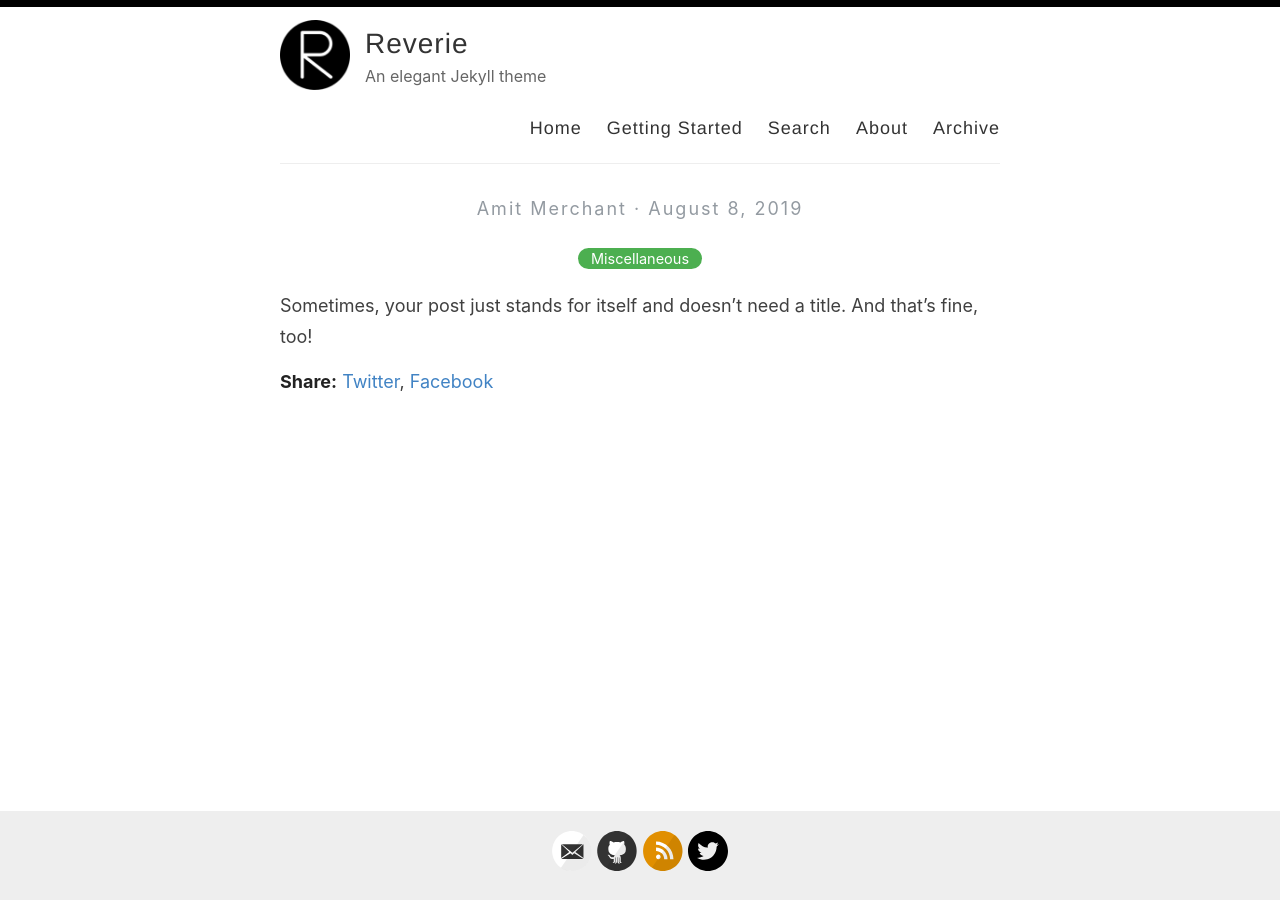
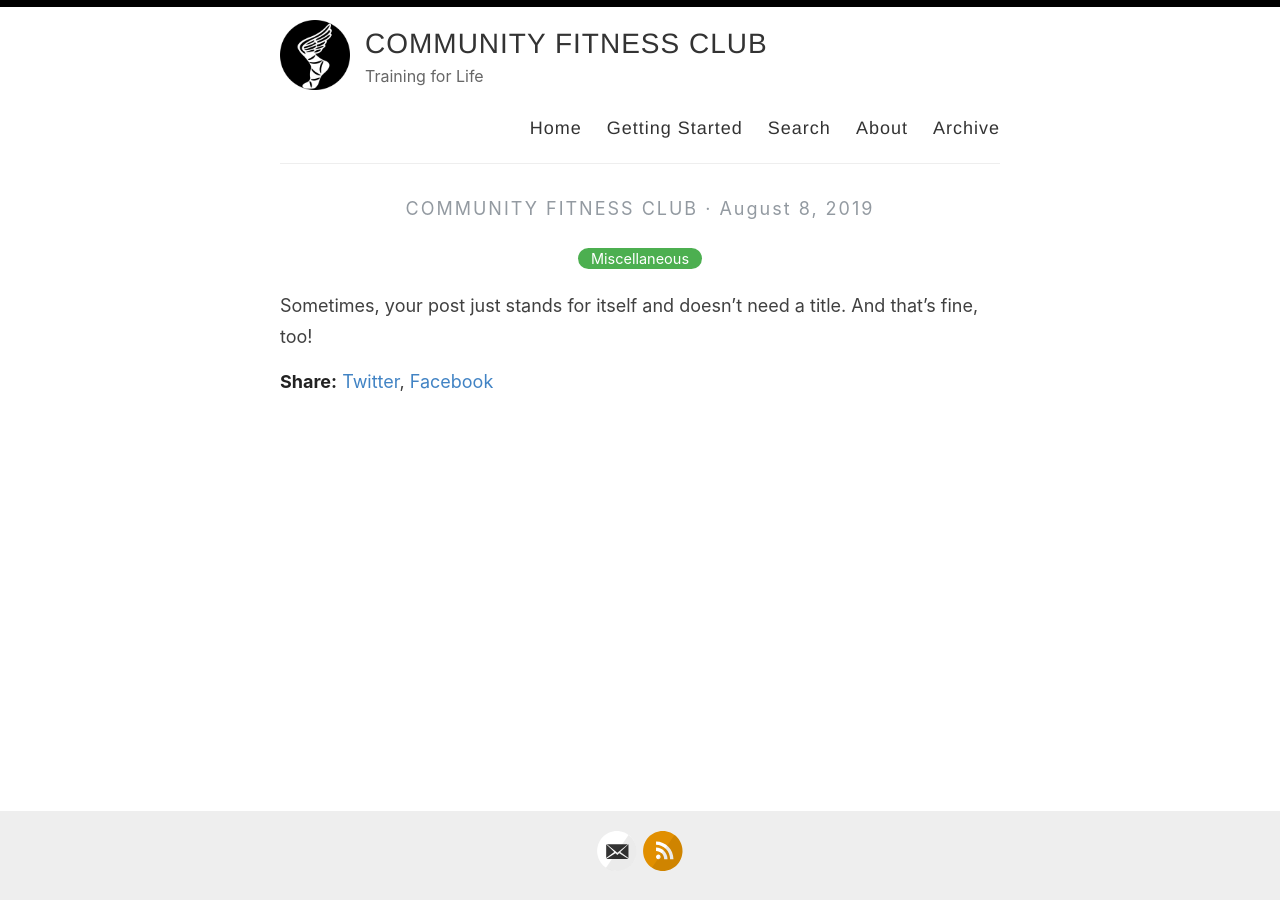
Before and after one commit to communityfitness/club, a Jekyll site: the page built from _posts/2019-08-08-no-title-posts.md, in a window 1280 px wide. Built offline with Jekyll 4.4.1, drawn with Linux system fonts in a browser that asks for light colours.

Commit message:
Update _config.yml
Use CFC logo and stuff

```diff
--- a/_config.yml
+++ b/_config.yml
@@ -3,16 +3,16 @@
 #
 
 # Name of your site (displayed in the header)
-name: Reverie
+name: COMMUNITY FITNESS CLUB
 
 # Name of the author
-author: Amit Merchant
+author: COMMUNITY FITNESS CLUB
 
 # Short bio or description (displayed in the header)
-description: An elegant Jekyll theme
+description: Training for Life
 
 # URL of your avatar or profile pic (you could use your GitHub profile pic)
-avatar: /images/reverie.png
+avatar: /images/logo-medium.png
 
 #
 # Flags below are optional
@@ -21,15 +21,15 @@ avatar: /images/reverie.png
 # Includes an icon in the footer for each username you enter
 footer-links:
   dribbble:
-  email: amit.d.merchant@gmail.com
+  email: inof@communityfitness.club
   facebook:
   flickr:
-  github: amitmerchant1990/reverie
+  github:
   instagram:
   linkedin:
   pinterest:
   rss: rss
-  twitter: amit_merchant
+  twitter:
   stackoverflow:
   youtube: # channel/<your_long_string> or user/<user-name>
   googleplus: # anything in your profile username that comes after plus.google.com/
@@ -41,15 +41,15 @@ footer-links:
 disqus:
 
 # Enter your Google Analytics web tracking code (e.g. UA-2110908-2) to activate tracking
-google_analytics: UA-43339302-11
+google_analytics:
 
 # For newer "GA4" analytics, use the following instead of the "UA" entry above
-#google_analytics_ga4: G-GABC1DEFG
+#google_analytics_ga4:
 
 # Your website URL (e.g. http://amitmerchant1990.github.io or http://www.amitmerchant.com)
 # Used for Sitemap.xml and your RSS feed
-url: http://www.amitmerchant.com/reverie
-enforce_ssl: https://www.amitmerchant.com/reverie
+url: http://www.communityfintess.club
+enforce_ssl: https://www.communityfintess.club
 
 # If you're hosting your site at a Project repository on GitHub pages
 # (http://yourusername.github.io/repository-name)
```
